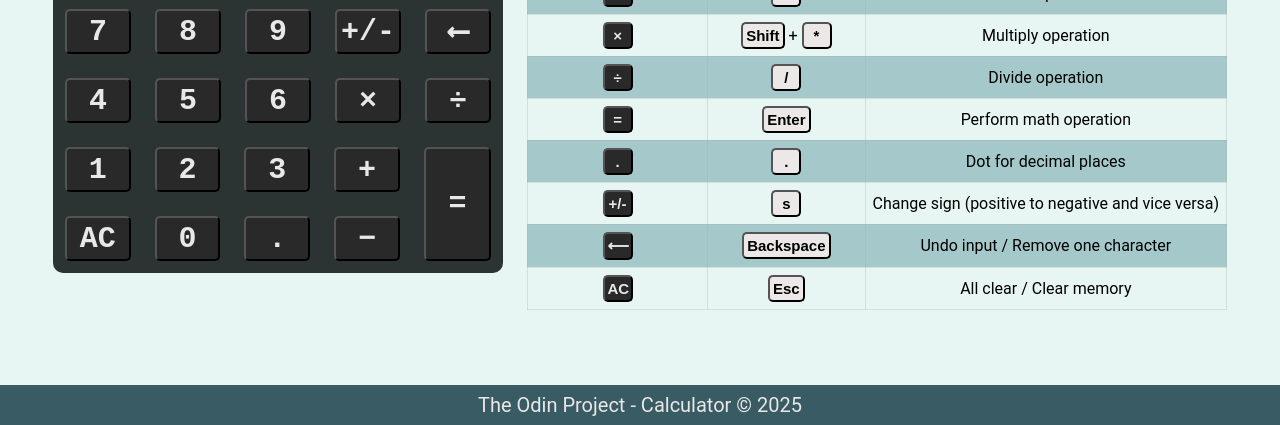
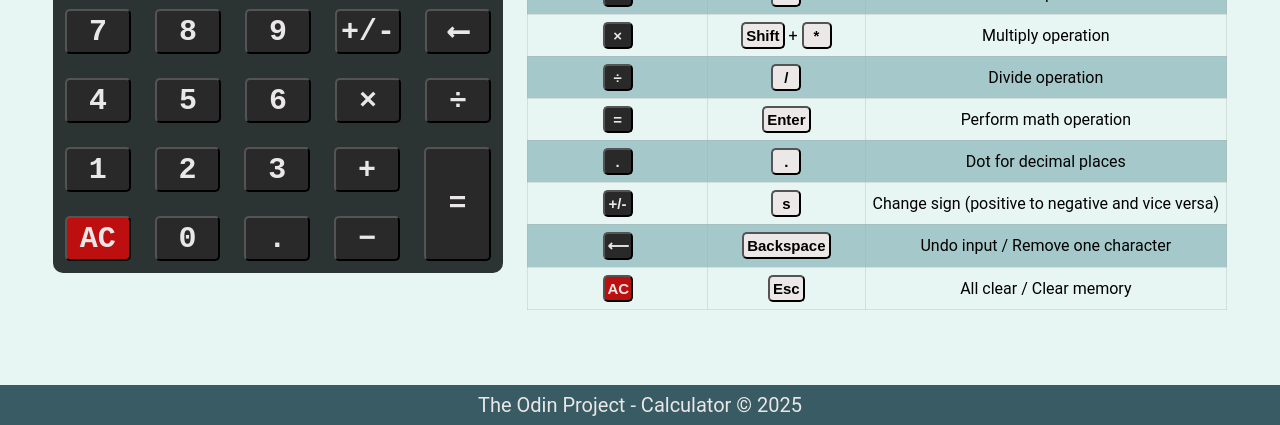
Before and after one commit to CyS3cGuy/odinproject-calculator, a plain HTML site: page index.html in a window 1280 px wide. Shown: the part 375-800 px from the top of the page. Drawn offline with Linux system fonts and the light colour scheme; a web font is replaced by a local one.

Commit message:
Added red colour for all clear button

```diff
--- a/index.html
+++ b/index.html
@@ -112,7 +112,7 @@
                         </div>
 
                         <div class="pad-row flex-only button-gap">
-                            <button id="all-clear">AC</button>
+                            <button id="all-clear" class="bg-red">AC</button>
                             <button id="0" class="num">0</button>
                             <button id="dot">.</button>
                             <button id="minus" class="operator" operator="-">&minus;</button>
@@ -182,7 +182,7 @@
                             <td>Undo input / Remove one character</td>
                         </tr>
                         <tr>
-                            <td><button>AC</button></td>
+                            <td><button class="bg-red">AC</button></td>
                             <td><button>Esc</button></td>
                             <td>All clear / Clear memory</td>
                         </tr>
--- a/style.css
+++ b/style.css
@@ -68,6 +68,10 @@
 
 .text-white {
     color: rgb(233, 231, 231);
+}
+
+.bg-red {
+    background-color: rgb(189, 15, 15) !important;
 }
 
 /* Generic element CSS */
```
